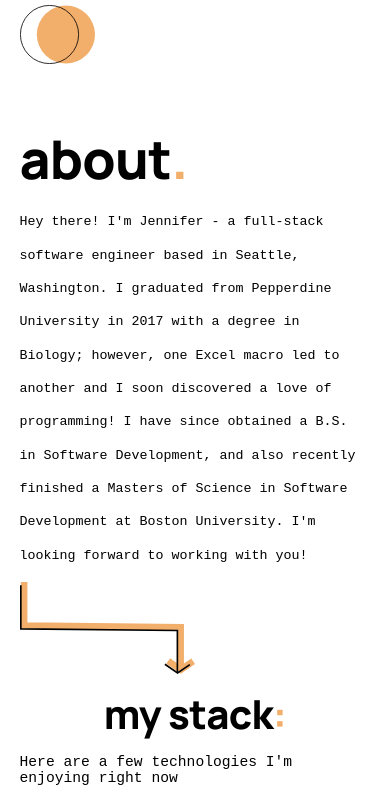
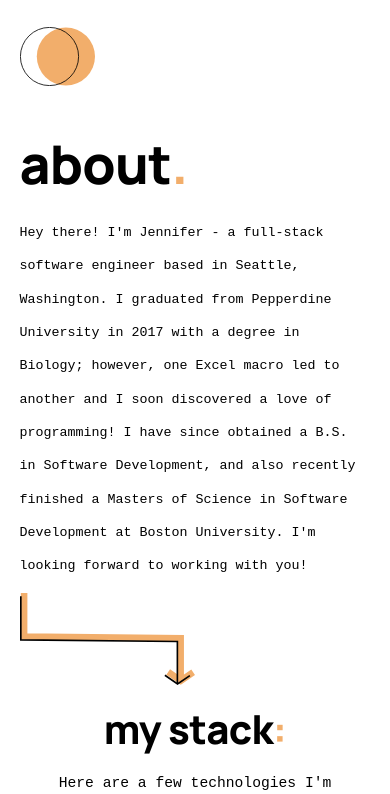
Before and after one commit to jennifer-bowser/jb-dev, a React (Vite) app: page / in a window 390 px wide. Shown: the part 800-1594 px from the top of the page. Built offline with nearby package versions, Linux system fonts and the light colour scheme; a web font is replaced by a local one.

Commit message:
more styling tweaks

```diff
--- a/src/components/navigation/BackToTop/BackToTop.css
+++ b/src/components/navigation/BackToTop/BackToTop.css
@@ -51,12 +51,5 @@
 @media (max-width: 700px){
     .BackToTop{
         --diameter: 40px;
-        --offset: 10px;
     }
 }
-
-/* @media (max-width: 500px){
-    .BackToTop{
-        --offset: 5px;
-    }
-} */
--- a/src/components/sections/About/About.css
+++ b/src/components/sections/About/About.css
@@ -21,7 +21,9 @@
 
 .About-Stack p {
     font-size: 1.1em;
+    line-height: 1.4em;
     margin: 20px 0;
+    text-align: center;
 }
 
 .About-Stack .Dropshadow-Box{
--- a/src/components/sections/About/About.jsx
+++ b/src/components/sections/About/About.jsx
@@ -17,7 +17,7 @@ export default function About() {
             <img src={jointedDownArrow} id="About-JointedDownArrow"></img>
             <section className="About-Stack">
                 <h2>my stack<span className="Accent-Text">:</span></h2>
-                <p>Here are a few technologies I&apos;m enjoying right now</p>
+                <p>Here are a few technologies I&apos;m enjoying right now &darr;</p>
                 <div className="Dropshadow-Box">
                     {Object.keys(images).map( (key) => (
                         <ImageTile altText={key} imgSrc={images[key]} key={key} />
--- a/src/components/sections/splashbox-components/Splashbox/Splashbox.css
+++ b/src/components/sections/splashbox-components/Splashbox/Splashbox.css
@@ -83,7 +83,7 @@
     }
 
     #Splashbox-CircleOutlineSolid{
-        bottom: -20px;
+        bottom: -5vh;
         left: 20px;
     }
 }
--- a/src/index.css
+++ b/src/index.css
@@ -55,7 +55,7 @@ h4,
 h5,
 h6 {
     font-weight: 800;
-    line-height: 1em;
+    line-height: 1.2em;
     letter-spacing: -0.75px;
 }
 
```
